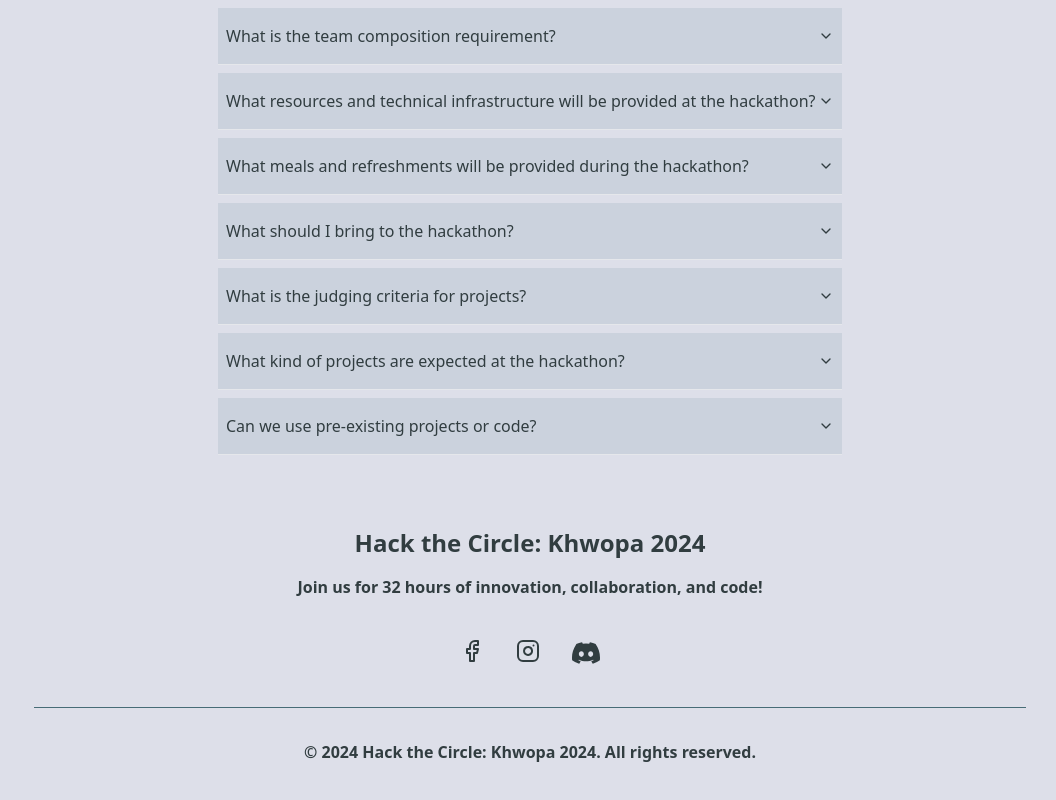
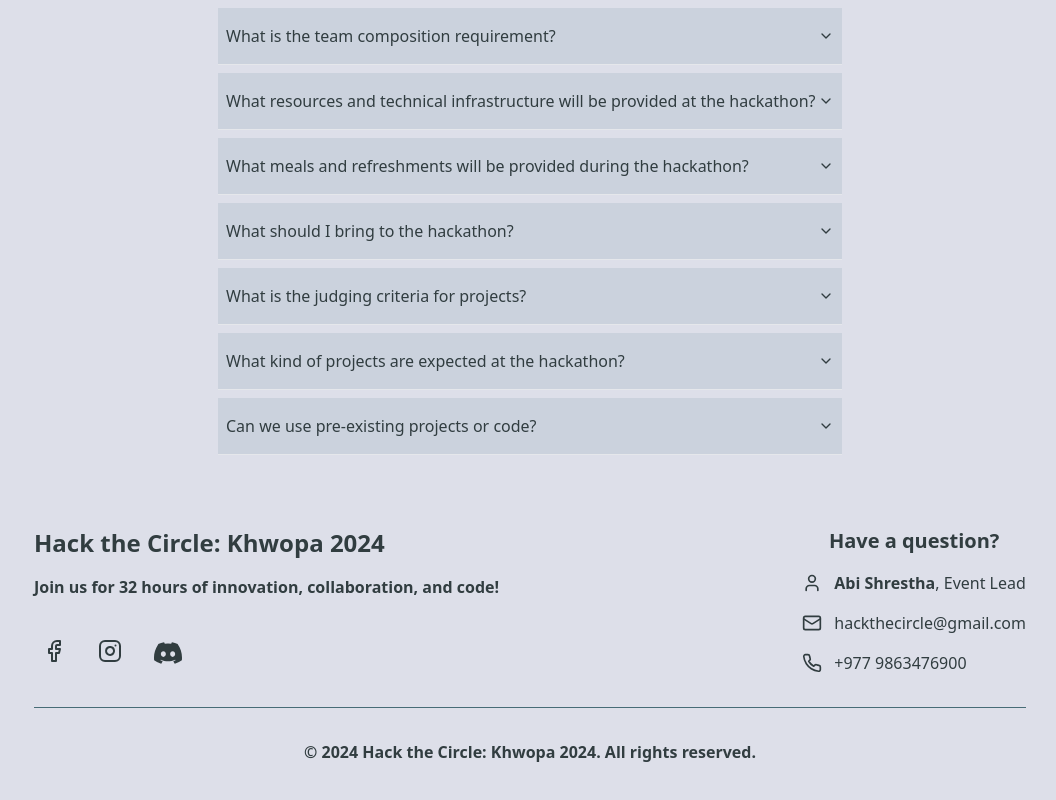
Before and after one commit to sushilashrestha/hackthewebsite, a React (Vite) app: page / in a window 1280 px wide. Shown: the part 3075-3875 px from the top of the page, without its empty margins (110-1166 px from the left). Built offline with nearby package versions, Linux system fonts and the light colour scheme.

Commit message:
Refactor Footer component to add contact information

```diff
--- a/src/App.tsx
+++ b/src/App.tsx
@@ -18,16 +18,15 @@
   events,
   themes,
   links,
-  info,
+  info
 } from "@/data";
 import BackgroundAnimation from "./components/ParticleAnimation/BackgroundAnimation";
-
 
 function App() {
   return (
     <>
       <Layout>
-      <BackgroundAnimation/>
+        <BackgroundAnimation />
         <HeroSection
           title={title}
           caption={caption}
@@ -39,7 +38,8 @@
         <HackathonThemes themes={themes} />
         <Timeline events={events} />
         <FAQ faqs={faqs} />
-        <Footer title={title} caption={caption} links={links} />
+        <Footer title={title} caption={caption} links={links} info={info} />
+        <ScrollUpButton />
       </Layout>
     </>
   );
--- a/src/components/sections/Footer.tsx
+++ b/src/components/sections/Footer.tsx
@@ -1,29 +1,34 @@
 import {
   Facebook,
   Instagram,
+  User,
+  Mail,
+  Phone
 } from "lucide-react";
 import DiscordIcon from "@/components/DiscordIcon";
-import { Links } from "@/types";
+import { Links, Info } from "@/types";
 
 const Footer = ({
   title,
   caption,
   links,
+  info,
 }: {
   title: string;
   caption: string;
   links: Links;
+  info: Info;
 }) => {
-
-  const currentYear = new Date().getFullYear(); // Get the current year
+  const currentYear = new Date().getFullYear();
 
   return (
-    <footer className=" text-primary">
+    <footer className="text-primary w-full">
       <div className="container mx-auto px-4 py-12">
-          <div className="flex flex-col items-center justify-center text-center">
-            <h2 className="text-2xl font-bold mb-4 ">{title}</h2>
-            <p className="mb-4 font-bold">{caption}</p>
-            <div className="flex mt-4 space-x-4">
+        <div className="grid lg:grid-cols-2 gap-8">
+          <div className="grid gap-4 justify-items-center lg:justify-items-start">
+            <h2 className="text-2xl font-bold text-center">{title}</h2>
+            <p className="font-bold text-center lg:text-left">{caption}</p>
+            <div className="grid grid-flow-col gap-4 mt-4">
               <div className="group p-2 rounded-full hover:bg-white hover:bg-opacity-20 transition-all duration-300 ease-in-out transform hover:scale-105">
                 <a
                   href={links.facebook}
@@ -49,9 +54,29 @@
               </div>
             </div>
           </div>
+          <div className="grid gap-4 justify-center lg:justify-end">
+            <h3 className="text-xl font-bold text-center">Have a question?</h3>
+            <div className="grid gap-4">
+              <div className="grid grid-cols-[24px_1fr] items-center gap-2">
+                <User className="w-5 h-5" />
+                <span><strong>{info.name}</strong>, {info.role}</span>
+              </div>
+              <div className="grid grid-cols-[24px_1fr] items-center gap-2">
+                <Mail className="w-5 h-5" />
+                <a href={`mailto:${info.email}`} aria-label="Email">{info.email}</a>
+              </div>
+              <div className="grid grid-cols-[24px_1fr] items-center gap-2">
+                <Phone className="w-5 h-5" />
+                <a href={`tel:${info.phone}`} aria-label="Phone">{info.phone}</a>
+              </div>
+            </div>
+          </div>
 
-        <div className="mt-8 pt-8 border-t border-secondary text-center font-bold">
-          <p>&copy; {currentYear} {title}. All rights reserved.</p>
+        </div>
+        <div className="grid mt-8 pt-8 border-t border-secondary">
+          <p className="justify-self-center font-bold">
+            &copy; {currentYear} {title}. All rights reserved.
+          </p>
         </div>
       </div>
     </footer>
```
